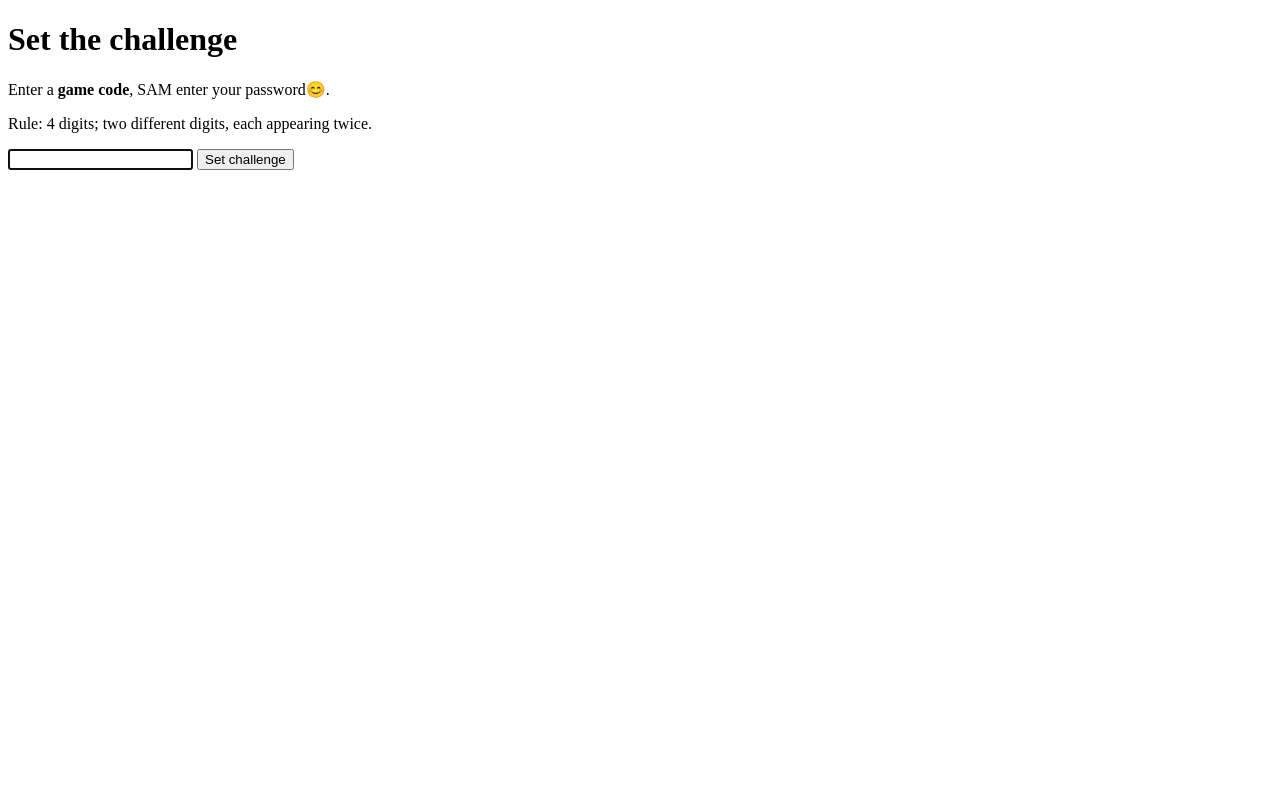
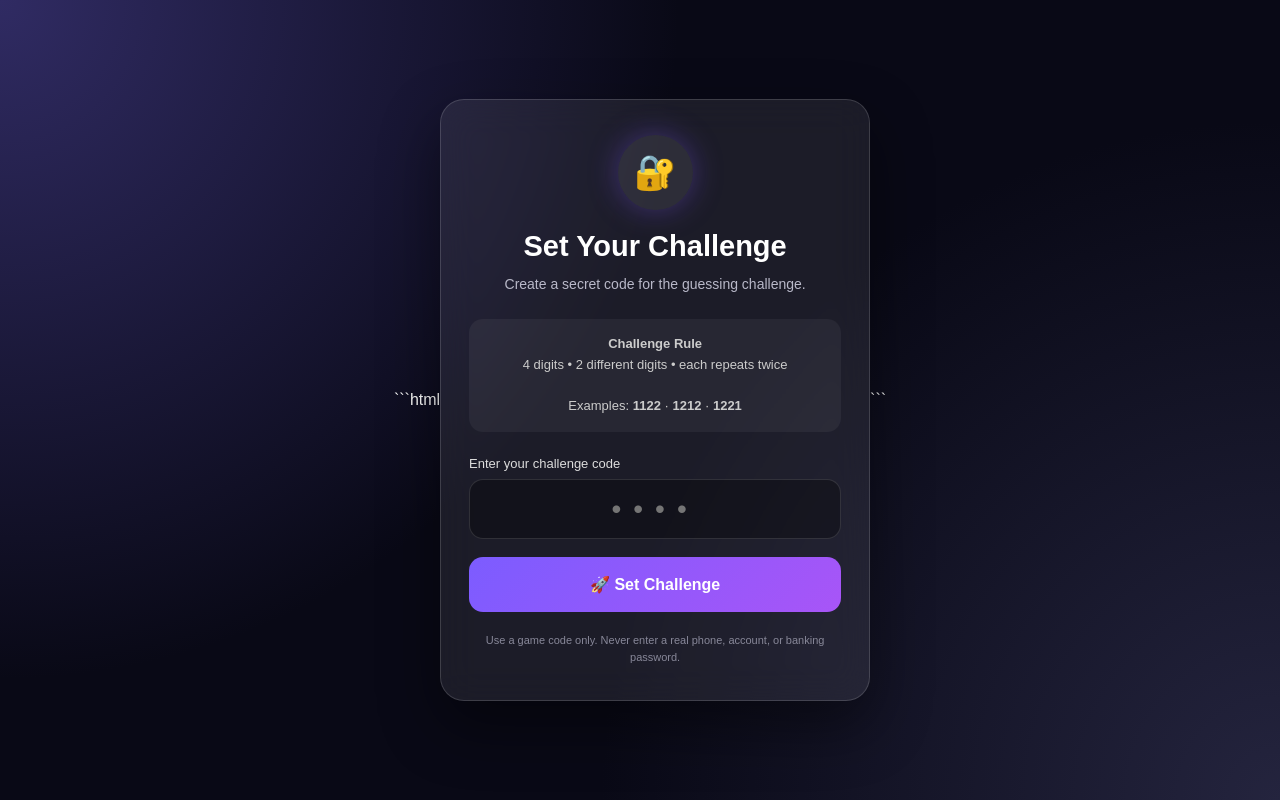
Before and after one commit to Vedant27-Dhote/digit-challenge, a Flask app: page /friend?room=BROOKLYN123 in a window 1280 px wide. Run offline with Flask 3, Linux system fonts and the light colour scheme.

Commit message:
Update friend.html

````diff
--- a/templates/friend.html
+++ b/templates/friend.html
@@ -1,15 +1,203 @@
-<!doctype html>
-<html>
-<head><title>Set Challenge</title></head>
+```html
+<!DOCTYPE html>
+<html lang="en">
+<head>
+    <meta charset="UTF-8">
+    <meta name="viewport" content="width=device-width, initial-scale=1.0">
+    <title>Set Challenge</title>
+
+    <style>
+        * {
+            box-sizing: border-box;
+            margin: 0;
+            padding: 0;
+        }
+
+        body {
+            min-height: 100vh;
+            display: flex;
+            justify-content: center;
+            align-items: center;
+            padding: 20px;
+            font-family: Arial, sans-serif;
+            color: white;
+            background:
+                radial-gradient(circle at top left,#302b63,transparent 45%),
+                radial-gradient(circle at bottom right,#24243e,transparent 45%),
+                #090916;
+        }
+
+        .card {
+            width: 100%;
+            max-width: 430px;
+            padding: 35px 28px;
+            text-align: center;
+            border-radius: 24px;
+            background: rgba(255,255,255,.08);
+            border: 1px solid rgba(255,255,255,.15);
+            backdrop-filter: blur(18px);
+            box-shadow: 0 25px 60px rgba(0,0,0,.45);
+            animation: appear .7s ease;
+        }
+
+        .icon {
+            width: 75px;
+            height: 75px;
+            margin: auto;
+            display: flex;
+            align-items: center;
+            justify-content: center;
+            border-radius: 50%;
+            font-size: 34px;
+            background: rgba(255,255,255,.08);
+            box-shadow: 0 0 30px rgba(130,90,255,.35);
+        }
+
+        h1 {
+            margin-top: 20px;
+            font-size: 29px;
+        }
+
+        .subtitle {
+            margin: 10px 0 24px;
+            color: #b9b9c9;
+            font-size: 14px;
+            line-height: 1.6;
+        }
+
+        .rule {
+            padding: 15px;
+            margin-bottom: 24px;
+            border-radius: 14px;
+            background: rgba(255,255,255,.05);
+            color: #ccc;
+            font-size: 13px;
+            line-height: 1.6;
+        }
+
+        label {
+            display: block;
+            text-align: left;
+            margin-bottom: 8px;
+            color: #ddd;
+            font-size: 13px;
+        }
+
+        input {
+            width: 100%;
+            height: 60px;
+            border-radius: 14px;
+            border: 1px solid rgba(255,255,255,.12);
+            outline: none;
+            background: rgba(0,0,0,.3);
+            color: white;
+            text-align: center;
+            font-size: 28px;
+            letter-spacing: 12px;
+        }
+
+        input:focus {
+            border-color: #8b7cff;
+            box-shadow: 0 0 20px rgba(139,124,255,.25);
+        }
+
+        button {
+            width: 100%;
+            height: 55px;
+            margin-top: 18px;
+            border: none;
+            border-radius: 14px;
+            color: white;
+            font-weight: bold;
+            font-size: 16px;
+            cursor: pointer;
+            background: linear-gradient(135deg,#7c5cff,#a855f7);
+            transition: .25s;
+        }
+
+        button:hover {
+            transform: translateY(-2px);
+            box-shadow: 0 12px 28px rgba(124,92,255,.35);
+        }
+
+        .warning {
+            margin-top: 20px;
+            color: #888899;
+            font-size: 11px;
+            line-height: 1.5;
+        }
+
+        .error {
+            margin-top: 15px;
+            color: #ff7777;
+            font-size: 13px;
+        }
+
+        @keyframes appear {
+            from {
+                opacity: 0;
+                transform: translateY(25px);
+            }
+            to {
+                opacity: 1;
+                transform: translateY(0);
+            }
+        }
+    </style>
+</head>
+
 <body>
-<h1>Set the challenge</h1>
-<p>Enter a <b>game code</b>, SAM enter your password😊.</p>
-<p>Rule: 4 digits; two different digits, each appearing twice.</p>
-<form method="post" action="/set-secret">
-<input type="hidden" name="room" value="{{ room }}">
-<input name="code" inputmode="numeric" maxlength="4" pattern="[0-9]{4}" autofocus required>
-<button type="submit">Set challenge</button>
-</form>
-{% if error %}<p style="color:red">{{ error }}</p>{% endif %}
+
+<div class="card">
+
+    <div class="icon">🔐</div>
+
+    <h1>Set Your Challenge</h1>
+
+    <p class="subtitle">
+        Create a secret code for the guessing challenge.
+    </p>
+
+    <div class="rule">
+        <b>Challenge Rule</b><br>
+        4 digits • 2 different digits • each repeats twice<br><br>
+        Examples: <b>1122</b> · <b>1212</b> · <b>1221</b>
+    </div>
+
+    <form method="post" action="/set-secret">
+
+        <input type="hidden" name="room" value="{{ room }}">
+
+        <label>Enter your challenge code</label>
+
+        <input
+            type="password"
+            name="code"
+            inputmode="numeric"
+            maxlength="4"
+            pattern="[0-9]{4}"
+            placeholder="••••"
+            autocomplete="off"
+            required
+        >
+
+        <button type="submit">
+            🚀 Set Challenge
+        </button>
+
+    </form>
+
+    {% if error %}
+        <div class="error">⚠️ {{ error }}</div>
+    {% endif %}
+
+    <div class="warning">
+        Use a game code only. Never enter a real phone,
+        account, or banking password.
+    </div>
+
+</div>
+
 </body>
 </html>
+```
````
